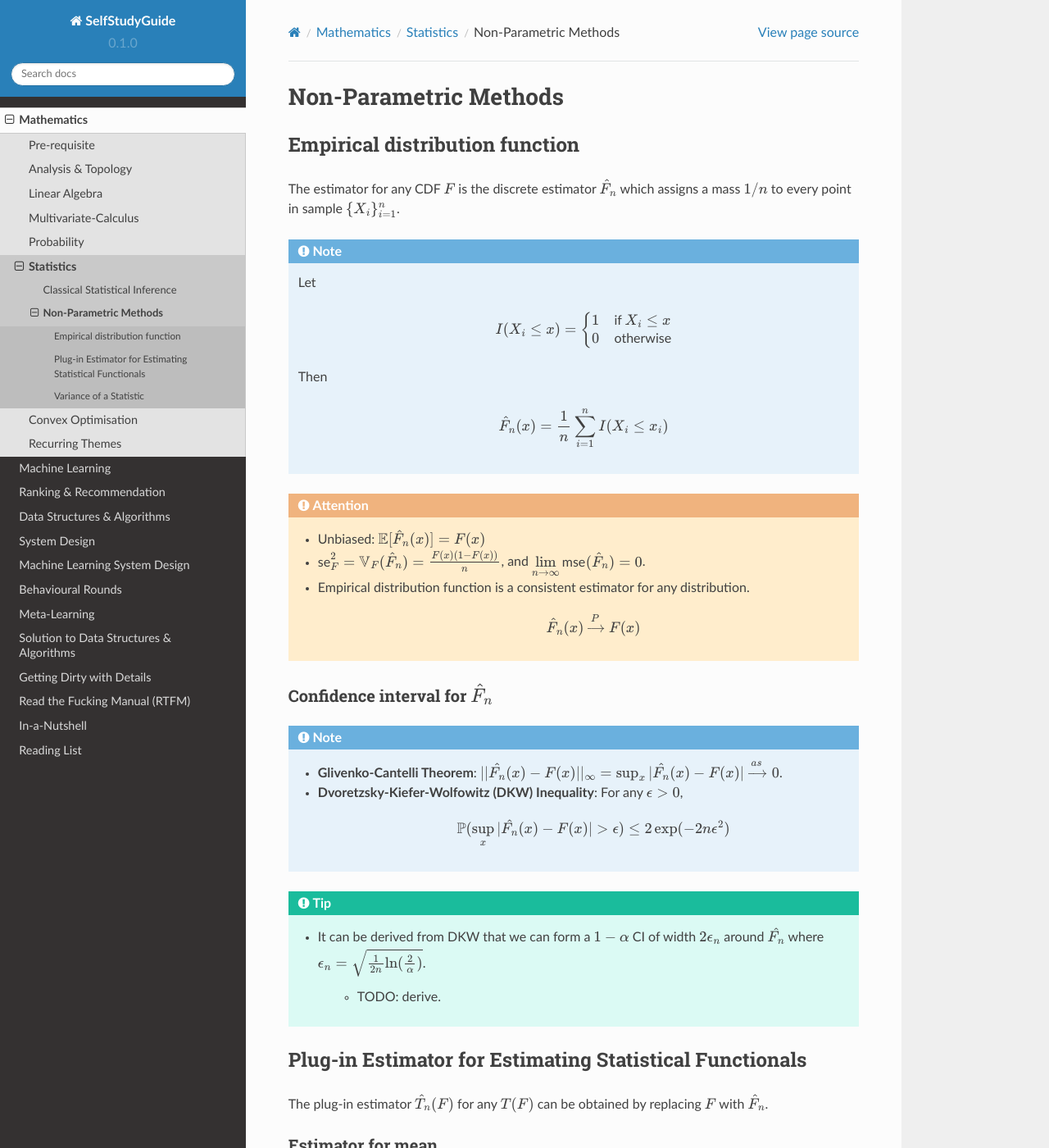
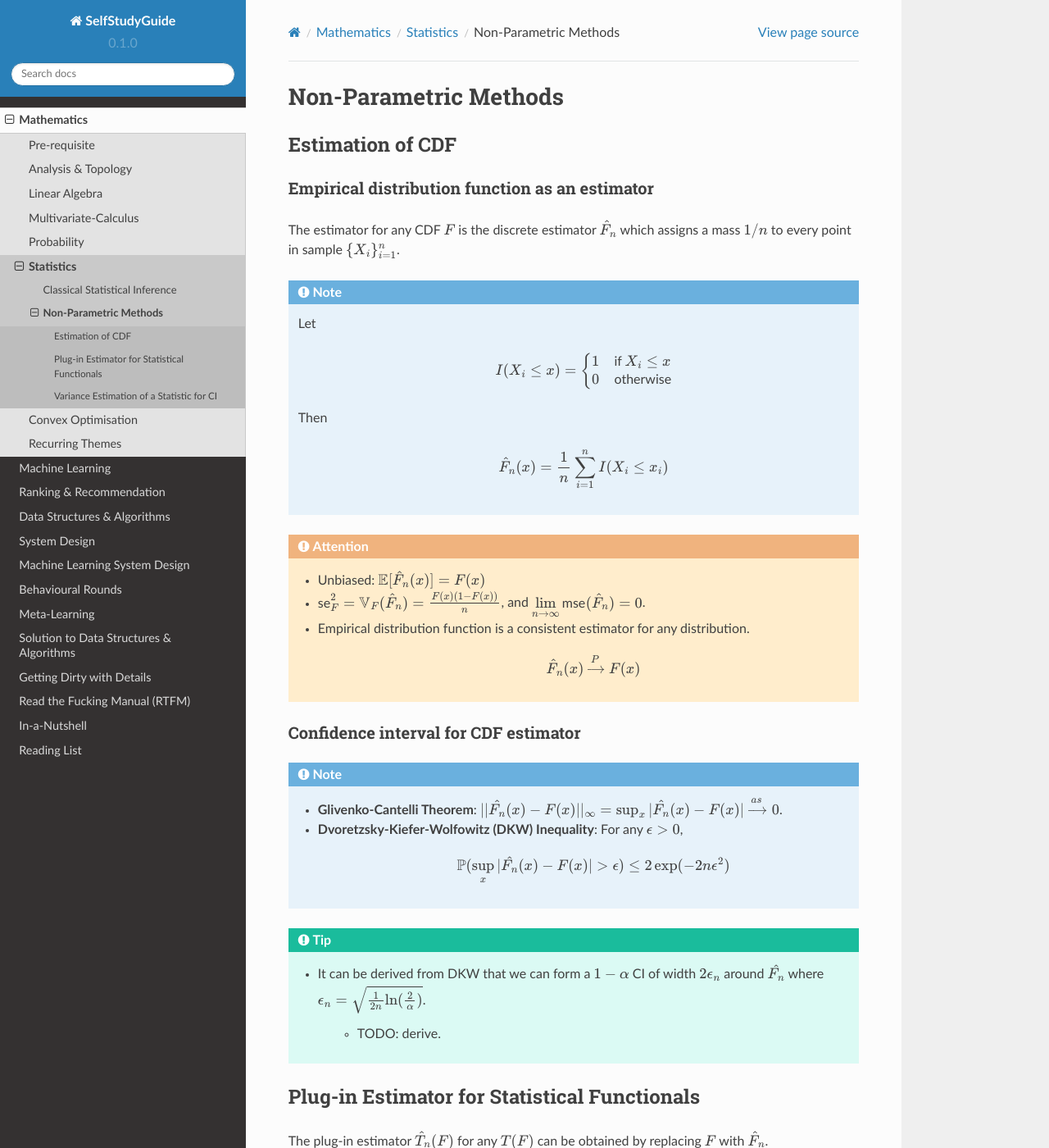
Before and after one commit to uselesstechjunks/leetcode, a Sphinx documentation site: the page built from docs/source/math/stat/nonparam.rst, in a window 1280 px wide and 1400 px high. Shown: the whole window at 82% size. Built offline with Sphinx 7.4.7 and the Read the Docs theme 2.0.0, drawn with Linux system fonts in a browser that asks for light colours; some of the changed text lies outside the part shown.

Commit message:
Update nonparam.rst

```diff
--- a/docs/source/math/stat/nonparam.rst
+++ b/docs/source/math/stat/nonparam.rst
@@ -3,8 +3,10 @@ Non-Parametric Methods
 ########################################################################################
 
 ****************************************************************************************
-Empirical distribution function
+Estimation of CDF
 ****************************************************************************************
+Empirical distribution function as an estimator
+========================================================================================
 The estimator for any CDF :math:`F` is the discrete estimator :math:`\hat{F}_n` which assigns a mass :math:`1/n` to every point in sample :math:`\{X_i\}_{i=1}^n`.
 
 .. note::
@@ -23,7 +25,7 @@ The estimator for any CDF :math:`F` is the discrete estimator :math:`\hat{F}_n`
 
 		.. math:: \hat{F}_n(x)\xrightarrow[]{P}F(x)
 
-Confidence interval for :math:`\hat{F}_n`
+Confidence interval for CDF estimator
 ========================================================================================
 .. note::
 	* **Glivenko-Cantelli Theorem**: :math:`||\hat{F_n}(x)-F(x)||_\infty=\sup_{x}|\hat{F_n}(x)-F(x)|\xrightarrow[]{as} 0`.
@@ -37,7 +39,7 @@ Confidence interval for :math:`\hat{F}_n`
 		* TODO: derive.
 
 ****************************************************************************************
-Plug-in Estimator for Estimating Statistical Functionals
+Plug-in Estimator for Statistical Functionals
 ****************************************************************************************
 The plug-in estimator :math:`\hat{T}_n(F)` for any :math:`T(F)` can be obtained by replacing :math:`F` with :math:`\hat{F}_n`.
 
@@ -79,7 +81,7 @@ The estimator can be obtained similarly.
 	* As the estimator is also a statistic, the variance can be obtained using the following methodology.
 
 ****************************************************************************************
-Variance of a Statistic
+Variance Estimation of a Statistic for CI
 ****************************************************************************************
 We're interested in estimating the variance of a statistic :math:`g(X_1,\cdots,X_n)` given the sample.
 
@@ -121,5 +123,5 @@ Jack knife
 ========================================================================================
 .. note::
 	* Instead of a simulated sample obtained via replacement, we remove one observation and consider it a new sample.
-	* Rest of the steps are carried out exactly the same way as bootstrap.
+	* Rest of the steps are carried out exactly the same way as bootstrap and we get :math:`v_{\text{jack}}` to compute CI.
 	* This is less computationally expensive than bootstrap.
```
